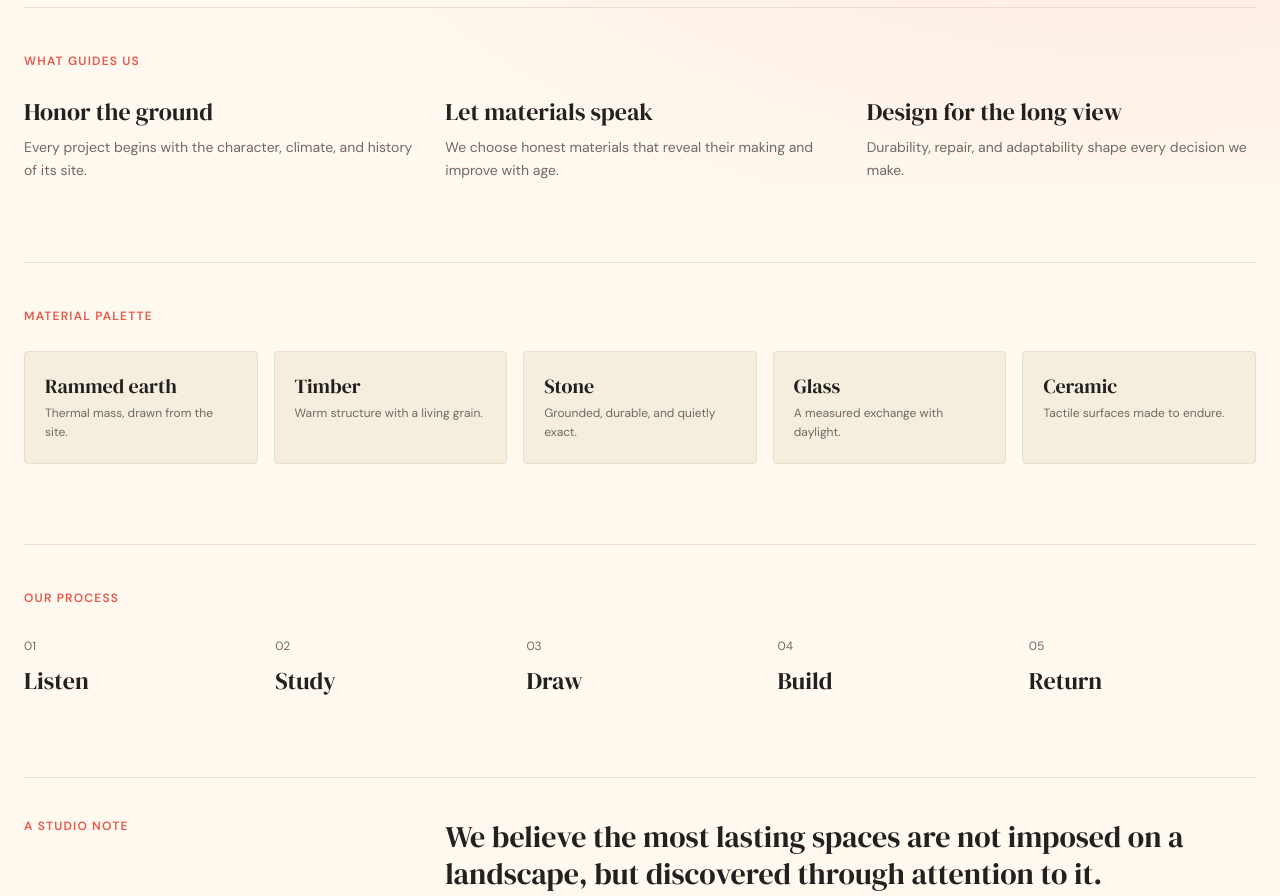
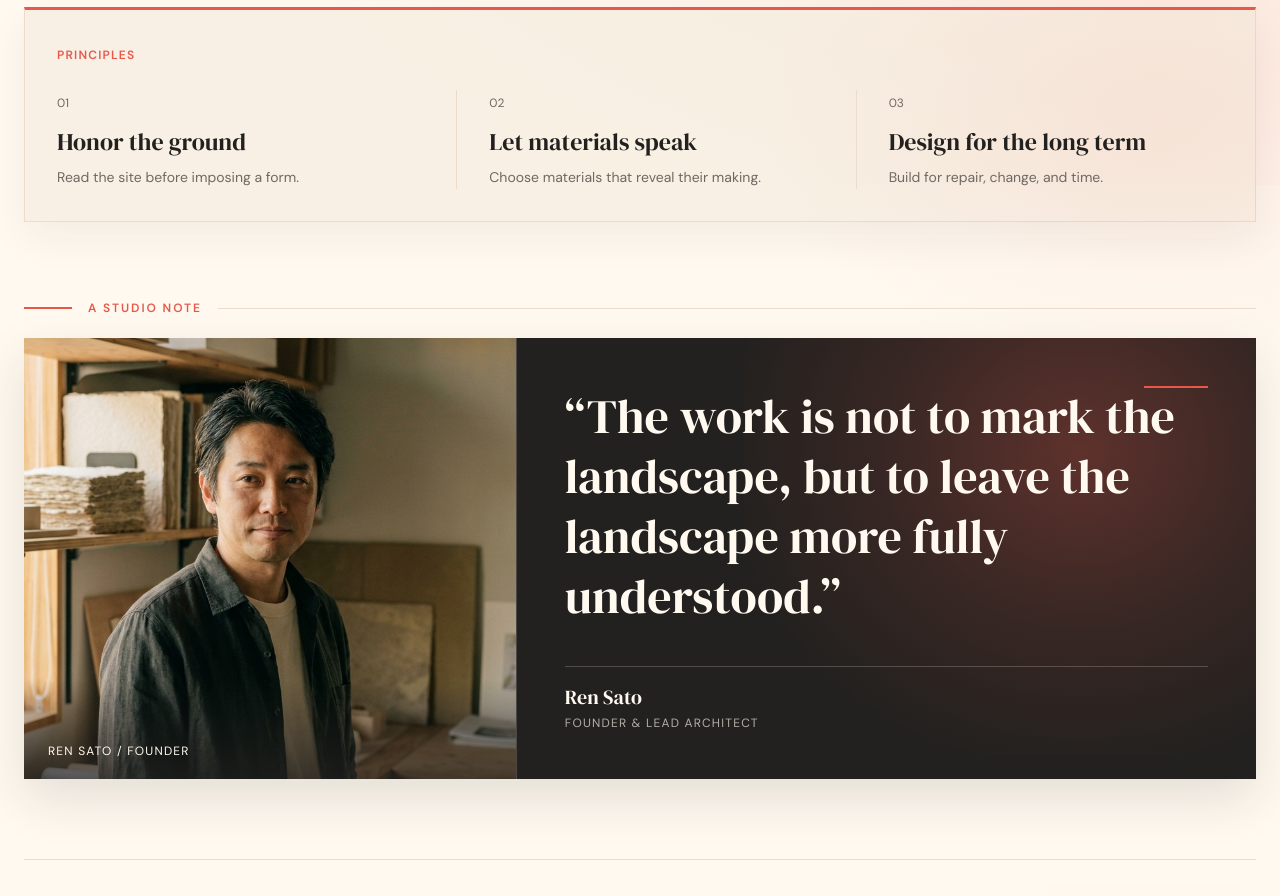
Before and after one commit to JstnPr/Komorebi_Architecture, a website built with Vite: page index.html in a window 1280 px wide. Shown: the part 1060-1956 px from the top of the page. Built offline with nearby package versions, Linux system fonts and the light colour scheme.

Commit message:
Removed some site sections, improved principles and quote

```diff
--- a/index.html
+++ b/index.html
@@ -96,84 +96,50 @@
       </article>
 
       <!-- Studio Principles -->
-      <section class="mt-20 border-t border-border-subtle pt-10">
-         <span class="text-xs uppercase tracking-widest text-terracotta font-semibold">What Guides Us</span>
-         <div class="grid grid-cols-1 md:grid-cols-3 gap-8 mt-6">
-            <div>
-               <h2 class="font-serif text-2xl mb-2">Honor the ground</h2>
-               <p class="text-charcoal-muted text-sm leading-relaxed">Every project begins with the character, climate, and history of its site.</p>
+      <section class="gradient-section gradient-principles mt-20">
+         <span class="text-xs uppercase tracking-widest text-terracotta font-semibold">Principles</span>
+         <div class="principle-grid grid grid-cols-1 md:grid-cols-3 gap-8 mt-6">
+            <div class="principle-item">
+               <span class="text-xs text-charcoal-muted">01</span>
+               <h2 class="font-serif text-2xl mt-3 mb-2">Honor the ground</h2>
+               <p class="text-charcoal-muted text-sm leading-relaxed">Read the site before imposing a form.</p>
             </div>
-            <div>
-               <h2 class="font-serif text-2xl mb-2">Let materials speak</h2>
-               <p class="text-charcoal-muted text-sm leading-relaxed">We choose honest materials that reveal their making and improve with age.</p>
+            <div class="principle-item md:border-l md:border-border-subtle md:pl-8">
+               <span class="text-xs text-charcoal-muted">02</span>
+               <h2 class="font-serif text-2xl mt-3 mb-2">Let materials speak</h2>
+               <p class="text-charcoal-muted text-sm leading-relaxed">Choose materials that reveal their making.</p>
             </div>
-            <div>
-               <h2 class="font-serif text-2xl mb-2">Design for the long view</h2>
-               <p class="text-charcoal-muted text-sm leading-relaxed">Durability, repair, and adaptability shape every decision we make.</p>
-            </div>
-         </div>
-      </section>
-
-      <!-- Material Palette -->
-      <section class="mt-20 border-t border-border-subtle pt-10">
-         <span class="text-xs uppercase tracking-widest text-terracotta font-semibold">Material Palette</span>
-         <div class="grid grid-cols-2 md:grid-cols-5 gap-4 mt-6">
-            <div class="border border-border-subtle p-5 bg-surface rounded-sm">
-               <h2 class="font-serif text-xl mb-1">Rammed earth</h2>
-               <p class="text-charcoal-muted text-xs leading-relaxed">Thermal mass, drawn from the site.</p>
-            </div>
-            <div class="border border-border-subtle p-5 bg-surface rounded-sm">
-               <h2 class="font-serif text-xl mb-1">Timber</h2>
-               <p class="text-charcoal-muted text-xs leading-relaxed">Warm structure with a living grain.</p>
-            </div>
-            <div class="border border-border-subtle p-5 bg-surface rounded-sm">
-               <h2 class="font-serif text-xl mb-1">Stone</h2>
-               <p class="text-charcoal-muted text-xs leading-relaxed">Grounded, durable, and quietly exact.</p>
-            </div>
-            <div class="border border-border-subtle p-5 bg-surface rounded-sm">
-               <h2 class="font-serif text-xl mb-1">Glass</h2>
-               <p class="text-charcoal-muted text-xs leading-relaxed">A measured exchange with daylight.</p>
-            </div>
-            <div class="border border-border-subtle p-5 bg-surface rounded-sm">
-               <h2 class="font-serif text-xl mb-1">Ceramic</h2>
-               <p class="text-charcoal-muted text-xs leading-relaxed">Tactile surfaces made to endure.</p>
-            </div>
-         </div>
-      </section>
-
-      <!-- Process -->
-      <section class="mt-20 border-t border-border-subtle pt-10">
-         <span class="text-xs uppercase tracking-widest text-terracotta font-semibold">Our Process</span>
-         <div class="grid grid-cols-2 md:grid-cols-5 gap-6 mt-6">
-            <div>
-               <span class="text-xs text-charcoal-muted">01</span>
-               <h2 class="font-serif text-2xl mt-2">Listen</h2>
-            </div>
-            <div>
-               <span class="text-xs text-charcoal-muted">02</span>
-               <h2 class="font-serif text-2xl mt-2">Study</h2>
-            </div>
-            <div>
+            <div class="principle-item md:border-l md:border-border-subtle md:pl-8">
                <span class="text-xs text-charcoal-muted">03</span>
-               <h2 class="font-serif text-2xl mt-2">Draw</h2>
-            </div>
-            <div>
-               <span class="text-xs text-charcoal-muted">04</span>
-               <h2 class="font-serif text-2xl mt-2">Build</h2>
-            </div>
-            <div>
-               <span class="text-xs text-charcoal-muted">05</span>
-               <h2 class="font-serif text-2xl mt-2">Return</h2>
+               <h2 class="font-serif text-2xl mt-3 mb-2">Design for the long term</h2>
+               <p class="text-charcoal-muted text-sm leading-relaxed">Build for repair, change, and time.</p>
             </div>
          </div>
       </section>
 
       <!-- Studio Note -->
-      <section class="mt-20 border-t border-border-subtle pt-10 grid grid-cols-1 md:grid-cols-3 gap-8">
-         <span class="text-xs uppercase tracking-widest text-terracotta font-semibold">A Studio Note</span>
-         <p class="font-serif text-2xl md:text-3xl leading-tight md:col-span-2">
-            We believe the most lasting spaces are not imposed on a landscape, but discovered through attention to it.
-         </p>
+      <div class="studio-note-divider mt-20 mb-6">
+         <span>A Studio Note</span>
+      </div>
+      <section class="studio-note grid grid-cols-1 md:grid-cols-5">
+         <figure class="studio-note-portrait relative min-h-80 md:col-span-2">
+            <img src="/src/images/Ren-Sato.jpeg" alt="Ren Sato, founder and lead architect of Komorebi"
+               class="absolute inset-0 h-full w-full object-cover" />
+            <figcaption class="absolute inset-x-0 bottom-0 bg-gradient-to-t from-charcoal/75 to-transparent px-6 pb-5 pt-16 text-xs uppercase tracking-widest text-canvas">
+               Ren Sato / Founder
+            </figcaption>
+         </figure>
+         <div class="studio-note-copy flex flex-col justify-between p-7 md:col-span-3 md:p-12">
+            <div>
+               <blockquote class="font-serif text-3xl leading-tight text-canvas md:text-5xl">
+                  “The work is not to mark the landscape, but to leave the landscape more fully understood.”
+               </blockquote>
+            </div>
+            <div class="mt-10 border-t border-canvas/20 pt-4">
+               <p class="font-serif text-xl text-canvas">Ren Sato</p>
+               <p class="mt-1 text-xs uppercase tracking-widest text-canvas/65">Founder &amp; Lead Architect</p>
+            </div>
+         </div>
       </section>
 
       <!-- Impact Metrics -->
@@ -200,7 +166,7 @@
       </section>
 
       <!-- Closing Inquiry -->
-      <section class="mt-20 border-t border-border-subtle pt-10 pb-8">
+      <section class="gradient-section gradient-closing mt-20 border-t border-border-subtle pt-10 pb-8">
          <span class="text-xs uppercase tracking-widest text-terracotta font-semibold">Begin With A Conversation</span>
          <h2 class="font-serif text-2xl md:text-3xl lg:text-4xl mt-5 mb-4">Have a build site in mind?</h2>
          <a href="/contact.html"
--- a/src/style.css
+++ b/src/style.css
@@ -68,3 +68,142 @@ html {
     rgba(231, 88, 75, 0) 82%
   );
 }
+
+.gradient-section {
+  position: relative;
+  isolation: isolate;
+}
+
+.gradient-section::before {
+  content: "";
+  position: absolute;
+  z-index: -1;
+  pointer-events: none;
+  background-repeat: no-repeat;
+}
+
+.gradient-principles::before {
+  top: -8rem;
+  right: -18rem;
+  width: min(48rem, 88vw);
+  height: 30rem;
+  background: radial-gradient(
+    ellipse at center,
+    rgba(231, 88, 75, 0.08) 0%,
+    rgba(231, 88, 75, 0.025) 48%,
+    rgba(231, 88, 75, 0) 76%
+  );
+}
+
+.gradient-principles {
+  padding: 2rem;
+  border: 1px solid var(--color-border-subtle);
+  border-top: 3px solid var(--color-terracotta);
+  background: rgba(245, 238, 223, 0.72);
+  box-shadow: 0 1rem 2.5rem rgba(35, 33, 31, 0.06);
+}
+
+.principle-grid {
+  position: relative;
+}
+
+.studio-note-divider {
+  display: flex;
+  align-items: center;
+  gap: 1rem;
+  color: var(--color-terracotta);
+  font-size: 0.75rem;
+  font-weight: 600;
+  letter-spacing: 0.16em;
+  line-height: 1;
+  text-transform: uppercase;
+}
+
+.studio-note-divider::before {
+  content: "";
+  width: 3rem;
+  height: 2px;
+  flex: 0 0 3rem;
+  background: var(--color-terracotta);
+}
+
+.studio-note-divider::after {
+  content: "";
+  height: 1px;
+  flex: 1;
+  background: var(--color-border-subtle);
+}
+
+.studio-note {
+  position: relative;
+  isolation: isolate;
+  overflow: hidden;
+  background: var(--color-charcoal);
+  box-shadow: 0 1.25rem 3rem rgba(35, 33, 31, 0.12);
+}
+
+.studio-note::after {
+  content: "";
+  position: absolute;
+  z-index: -1;
+  top: -12rem;
+  right: -10rem;
+  width: min(42rem, 90vw);
+  height: 38rem;
+  pointer-events: none;
+  background: radial-gradient(
+    ellipse at center,
+    rgba(231, 88, 75, 0.3) 0%,
+    rgba(231, 88, 75, 0.1) 42%,
+    rgba(231, 88, 75, 0) 75%
+  );
+}
+
+.studio-note-portrait {
+  min-height: 22rem;
+  border-right: 1px solid rgba(255, 249, 240, 0.18);
+}
+
+.studio-note-copy {
+  position: relative;
+}
+
+.studio-note-copy::before {
+  content: "";
+  position: absolute;
+  top: 3rem;
+  right: 3rem;
+  width: 4rem;
+  height: 2px;
+  background: var(--color-terracotta);
+}
+
+@media (max-width: 767px) {
+  .gradient-principles {
+    padding: 1.5rem;
+  }
+
+  .studio-note-portrait {
+    min-height: 24rem;
+    border-right: 0;
+    border-bottom: 1px solid rgba(255, 249, 240, 0.18);
+  }
+
+  .studio-note-copy::before {
+    top: 2rem;
+    right: 1.75rem;
+  }
+}
+
+.gradient-closing::before {
+  top: -13rem;
+  right: -16rem;
+  width: min(46rem, 88vw);
+  height: 34rem;
+  background: radial-gradient(
+    ellipse at center,
+    rgba(231, 88, 75, 0.14) 0%,
+    rgba(231, 88, 75, 0.045) 42%,
+    rgba(231, 88, 75, 0) 76%
+  );
+}
--- a/vite.config.js
+++ b/vite.config.js
@@ -4,6 +4,11 @@ import { resolve } from 'path';
 
 export default defineConfig({
   plugins: [tailwindcss()],
+  server: {
+    watch: {
+      ignored: ['**/src/images/**'],
+    },
+  },
   build: {
     rollupOptions: {
       input: {
```
Also changed, not shown: src/images/Ren-Sato.jpeg (added).
